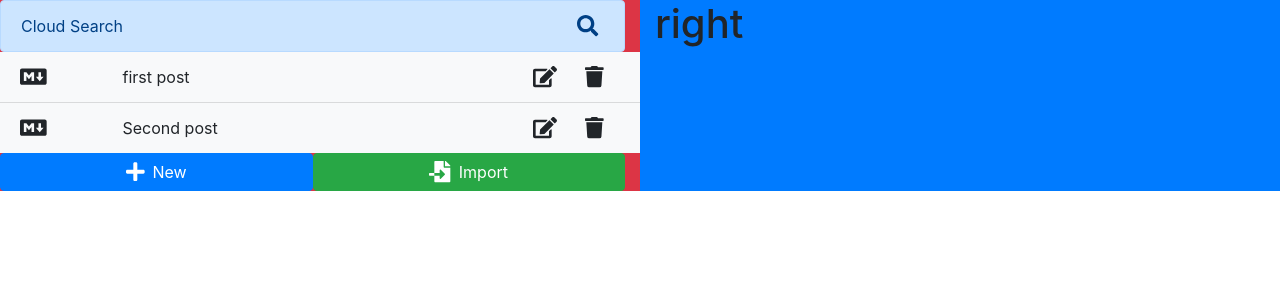
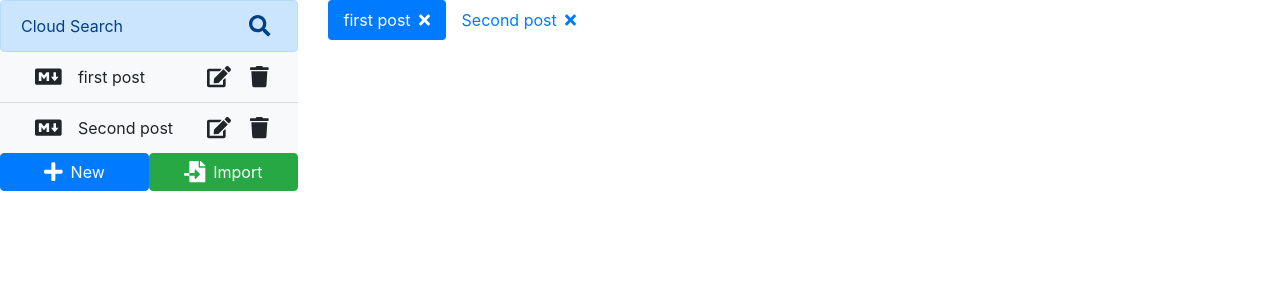
Before and after one commit to FredericChang/MD_Builder, a React (Create React App) app in the folder cloud-doc/: page / in a window 1280 px wide. Shown: the top 300 px of the page. Built offline with nearby package versions, Linux system fonts and the light colour scheme.

Commit message:
TabList Added

```diff
--- a/cloud-doc/package.json
+++ b/cloud-doc/package.json
@@ -13,6 +13,7 @@
     "@testing-library/react": "^9.5.0",
     "@testing-library/user-event": "^7.2.1",
     "bootstrap": "^4.5.2",
+    "classnames": "^2.2.6",
     "react": "^16.13.1",
     "react-dom": "^16.13.1",
     "react-native-svg": "^12.1.0",
--- a/cloud-doc/src/App.js
+++ b/cloud-doc/src/App.js
@@ -6,12 +6,13 @@ import 'bootstrap/dist/css/bootstrap.min.css'
 import FileList from './components/FileList'
 import defaultFiles from './utils/defaultFiles'
 import BottomBtn from './components/BottomBtn'
+import TabList from './components/TabList'
 
 function App() {
   return (
     <div className="App container-fluid px-0">
       <div className="row">
-          <div className= "col bg-danger left-panel">
+          <div className= "col-3 left-panel">
             <FileSearch
               title='Cloud Search'
             />
@@ -39,8 +40,12 @@ function App() {
               </div>
             </div>
           </div>
-          <div className= "col bg-primary right-panel">
-            <h1> right</h1>
+          <div className= "col-9 right-panel">
+            <TabList
+              files={defaultFiles}
+              activeId="1"
+              onTabClick={(id) => {console.log(id)}}
+            />
           </div>
       </div>
     </div>
--- a/cloud-doc/src/components/BottomBtn.js
+++ b/cloud-doc/src/components/BottomBtn.js
@@ -17,7 +17,7 @@ const BottomBtn = ({ text, colorClass, icon, onBtnClick }) => (
     {text}
     </button>
 )
-BottomBtn.prototypes = {
+BottomBtn.propTypes  = {
     text: PropTypes.string,
     colorClass: PropTypes.string,
     icon: PropTypes.element.isRequired,
--- a/cloud-doc/src/components/FileList.js
+++ b/cloud-doc/src/components/FileList.js
@@ -36,7 +36,7 @@ const FileList = ( {files, onFileClick, onSaveEdit, onFileDelete }) =>{
         {
             files.map(file => (
                 <li
-                    className="list-group-item bg-light d-flex row align-items-center file-item "
+                    className="list-group-item bg-light d-flex row align-items-center file-item mx-0"
                     key={file.id}
                 >
                     { (file.id !== editStatus) &&
@@ -49,14 +49,14 @@ const FileList = ( {files, onFileClick, onSaveEdit, onFileDelete }) =>{
                             />
                         </span>
                         <span
-                            className="col-8 c-link"
+                            className="col-6 c-link"
                             onClick={()=> {onFileClick(file.id)}}
                         >
                                 {file.title}
                         </span>
                         <button
                             type="button"
-                            className="icon-button col-1"
+                            className="icon-button col-2"
                             onClick ={()=>{ setEditStatus(file.id); setValue(file.title); }}
                         >
                             <FontAwesomeIcon
@@ -67,7 +67,7 @@ const FileList = ( {files, onFileClick, onSaveEdit, onFileDelete }) =>{
                         </button>
                         <button
                             type="button"
-                            className="icon-button col-1"
+                            className="icon-button col-2"
                             onClick={()=> {onFileDelete(file.id)}}
                         >
                             <FontAwesomeIcon
@@ -106,7 +106,7 @@ const FileList = ( {files, onFileClick, onSaveEdit, onFileDelete }) =>{
     )
 
 }
-FileList.prototype = {
+FileList.propTypes  = {
     files: PropTypes.array,
     onFileClick: PropTypes.func,
     onFileDelete: PropTypes.func,
--- a/cloud-doc/src/components/FileSearch.js
+++ b/cloud-doc/src/components/FileSearch.js
@@ -78,7 +78,7 @@ const FileSearch = ({ title,  onFileSearch }) => {
         </div>
     )
 }
-FileSearch.protoTypes = {
+FileSearch.propTypes  = {
     title: PropTypes.string,
     onFileSearch: PropTypes.func.isRequired,
 }
--- /dev/null
+++ b/cloud-doc/src/components/TabList.js
@@ -0,0 +1,48 @@
+import React from 'react'
+import PropTypes from 'prop-types'
+import classNames from 'classnames'
+import { FontAwesomeIcon } from '@fortawesome/react-fontawesome'
+import { faTimes } from '@fortawesome/free-solid-svg-icons'
+
+const TabList = ({ files, activeId, unsaveIds, onTabClick, onCloseTab}) =>{
+    return(
+        <ul className="nav nav-pills">
+            { files.map(file =>{
+                const fClassName = classNames({
+                    'nav-link': true,
+                    'active':file.id === activeId
+                })
+                return(
+                    <li className =" nav-item" key={file.id}>
+                        <a
+                            href="#"
+                            className={fClassName}
+                            // className="nav-link"
+                            onClick={(e)=> {e.preventDefault(); onTabClick(file.id)}}
+                        >
+                           {file.title}
+                           <span className="ml-2">
+                                <FontAwesomeIcon
+                                    icon={ faTimes }
+                                />
+                            </span>
+                        </a>
+                    </li>
+                )
+            })}
+        </ul>
+    )
+}
+
+TabList.propTypes  = {
+    files: PropTypes.array,
+    activeId: PropTypes.string,
+    unsaveIds: PropTypes.array,
+    onTabClick: PropTypes.func,
+    onCloseTab: PropTypes.func,
+}
+TabList.defaultProps = {
+    unsaveIds: []
+}
+
+export default TabList
```
Also changed, not shown: 1 other file (tests, documents, lock files or other folders).
